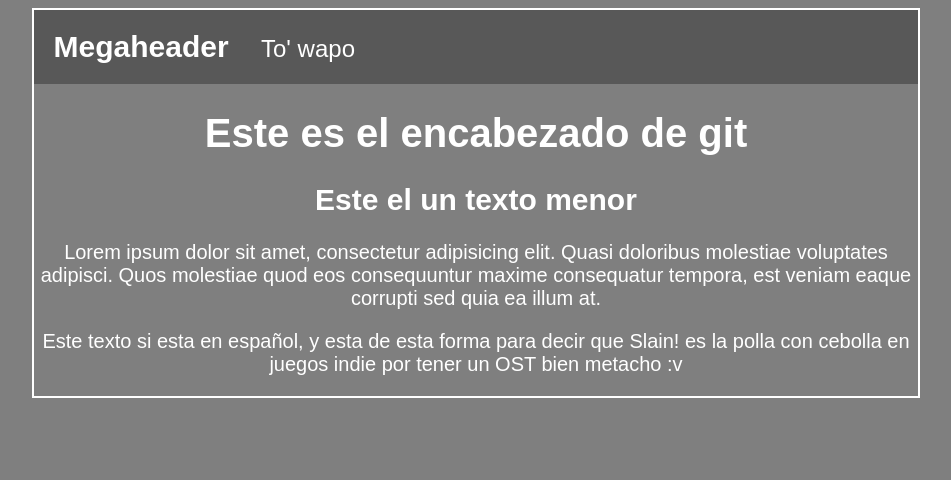
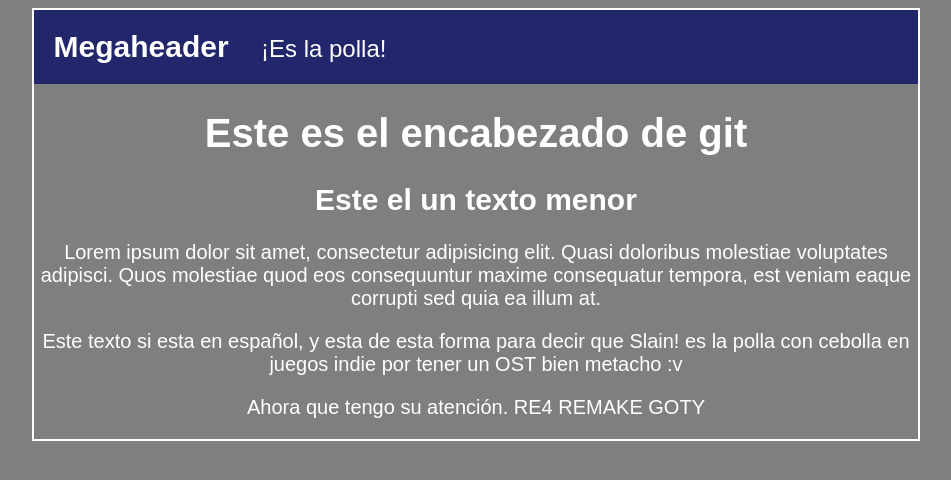
Before and after one commit to Tefached616/megablog, a plain HTML site: page index.html in a window 1280 px wide. Shown: the whole page, without its empty margins (164-1115 px from the left). Drawn offline with Linux system fonts and the light colour scheme.

Commit message:
añadida un nuevo parrafo y modificacion en cabecera

```diff
--- a/css/styles.css
+++ b/css/styles.css
@@ -13,7 +13,7 @@ body{
 }
 
 #cabecera {
-    background-color: #585858;
+    background-color: #22266b;
     padding: 20px;
     font-size: 30px;
     font-weight: bold;
--- a/index.html
+++ b/index.html
@@ -9,13 +9,14 @@
 <body>
     <div id="container">
         <div id="cabecera">
-            Megaheader <span id="tagline">To' wapo</span>
+            Megaheader <span id="tagline">¡Es la polla!</span>
         </div>
         <div id="post">
             <h1>Este es el encabezado de git</h1>
             <h2>Este el un texto menor</h2>
             <p>Lorem ipsum dolor sit amet, consectetur adipisicing elit. Quasi doloribus molestiae voluptates adipisci. Quos molestiae quod eos consequuntur maxime consequatur tempora, est veniam eaque corrupti sed quia ea illum at.</p>
             <p>Este texto si esta en español, y esta de esta forma para decir que Slain! es la polla con cebolla en juegos indie por tener un OST bien metacho :v</p>
+            <p>Ahora que tengo su atención. RE4 REMAKE GOTY</p>
         </div>
     </div>
 </body>
```
